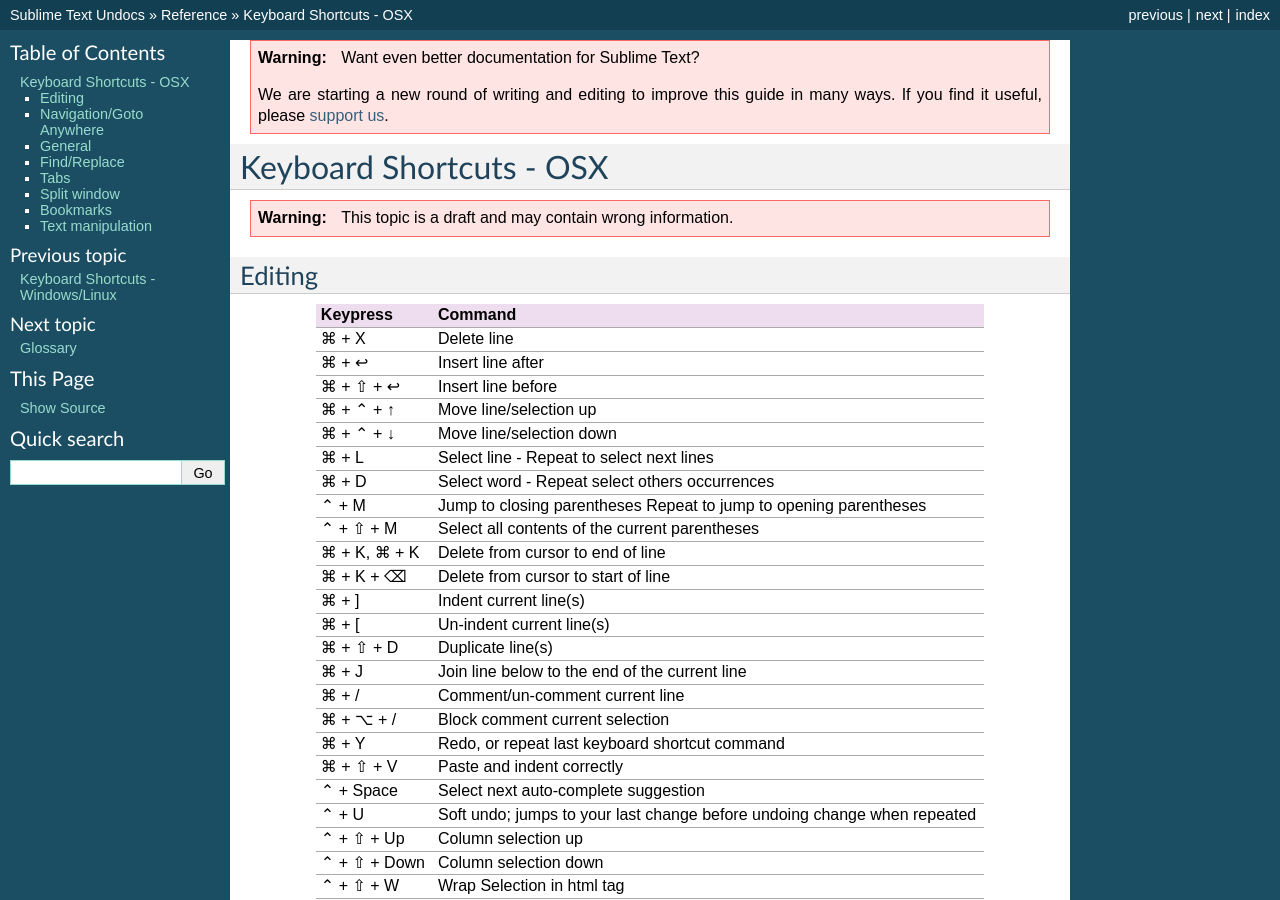
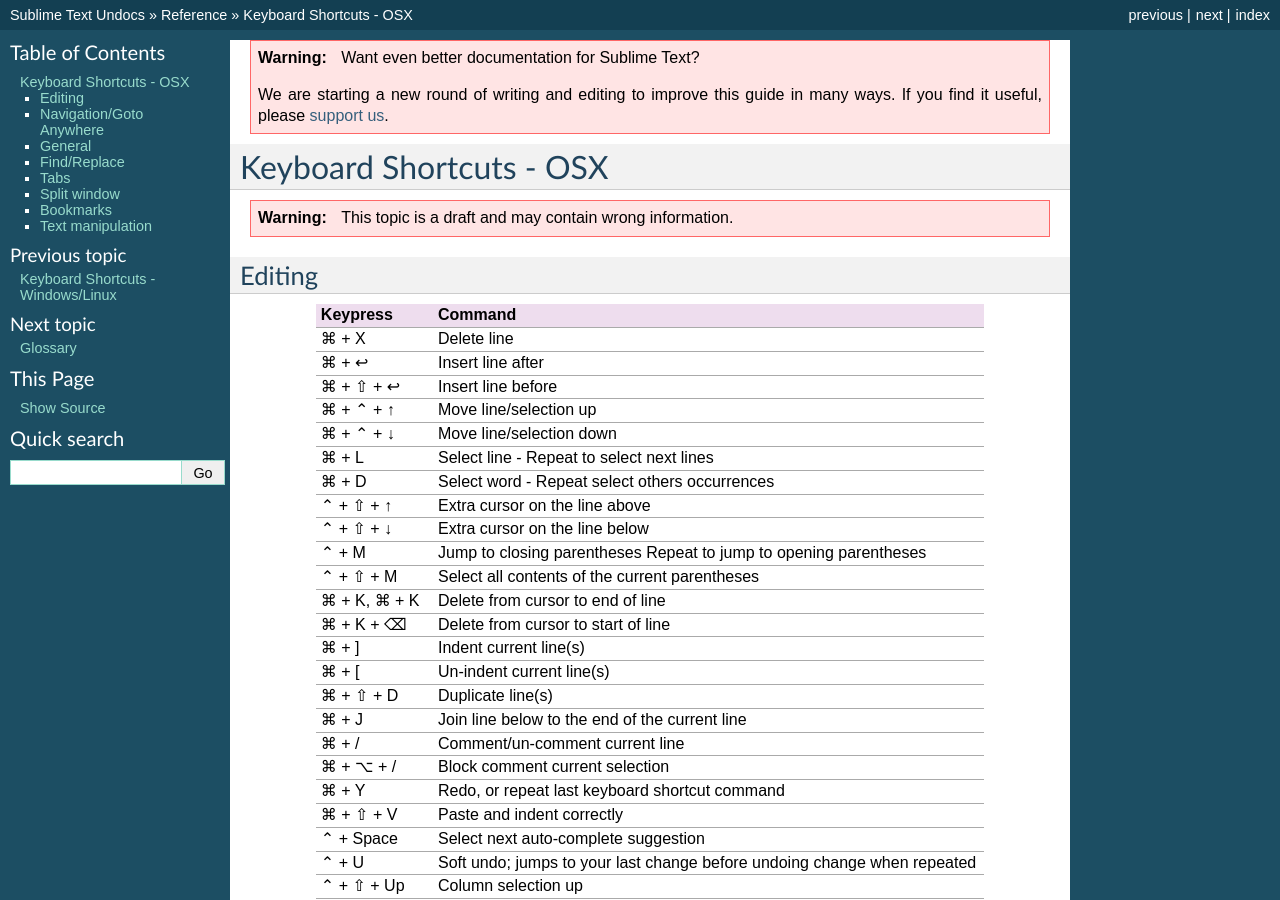
Before and after one commit to guillermooo/sublime-undocs, a Sphinx documentation site: the page built from source/reference/keyboard_shortcuts_osx.rst, in a window 1280 px wide and 900 px high. Built offline with Sphinx 7.4.7, drawn with Linux system fonts in a browser that asks for light colours.

Commit message:
Added documentation about getting an extra cursor

```diff
--- a/source/reference/keyboard_shortcuts_osx.rst
+++ b/source/reference/keyboard_shortcuts_osx.rst
@@ -31,6 +31,10 @@
 | ⌘ + L           | Select line - Repeat to select next lines                 |
 +-----------------+-----------------------------------------------------------+
 | ⌘ + D           | Select word - Repeat select others occurrences            |
++-----------------+-----------------------------------------------------------+
+| ⌃ + ⇧ + ↑       | Extra cursor on the line above                            |
++-----------------+-----------------------------------------------------------+
+| ⌃ + ⇧ + ↓       | Extra cursor on the line below                            |
 +-----------------+-----------------------------------------------------------+
 | ⌃ + M           | Jump to closing parentheses                               |
 |                 | Repeat to jump to opening parentheses                     |
```
